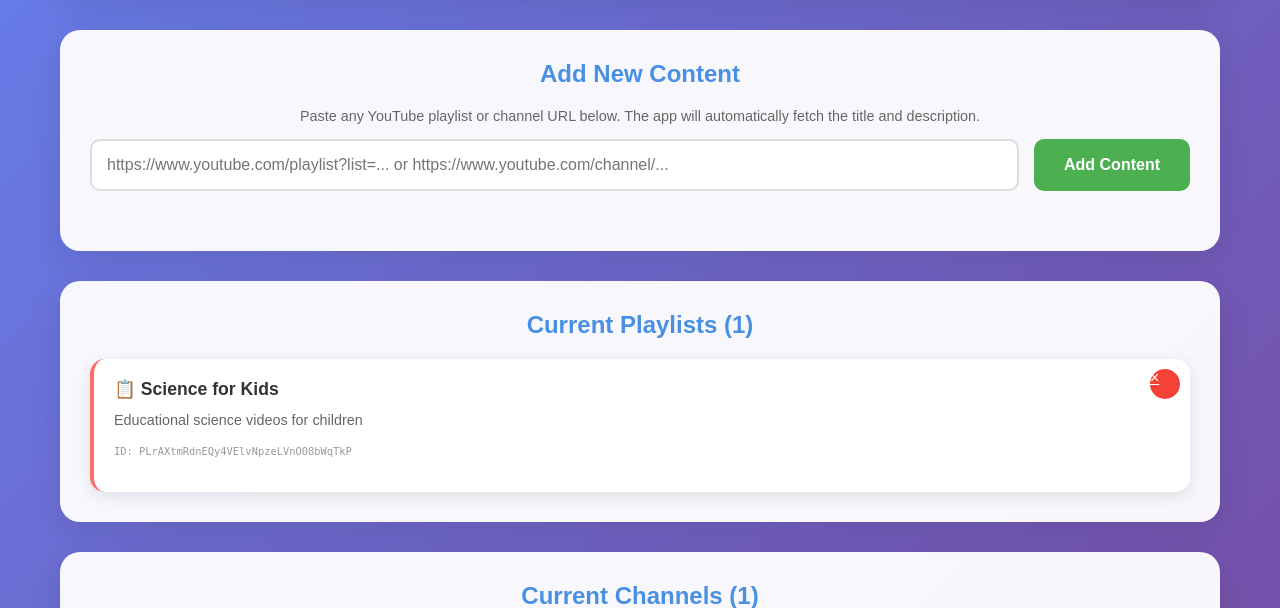
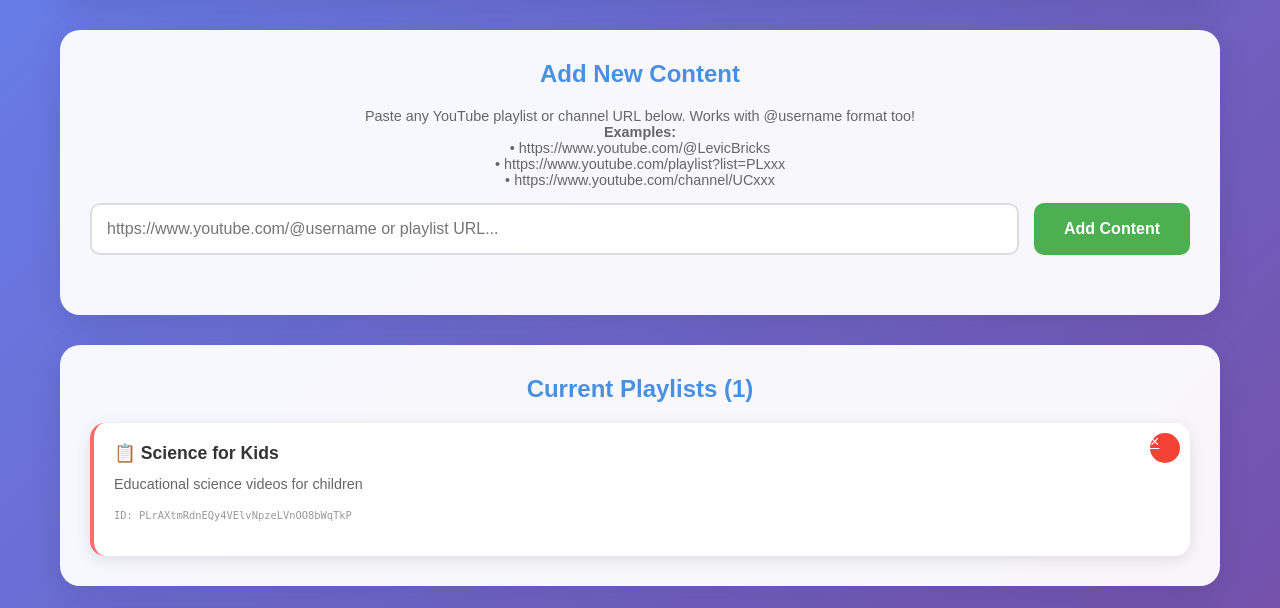
Before and after one commit to kpretz/kid-safe-youtube, a Flask app: page /admin in a window 1280 px wide. Shown: the part 98-706 px from the top of the page. Run offline with Flask 3, Linux system fonts and the light colour scheme; the visitor is signed in with stand-in values (Sample User, id 1).

Commit message:
add @channel handling

```diff
--- a/templates/admin.html
+++ b/templates/admin.html
@@ -259,10 +259,14 @@
         <div class="admin-section">
             <h2 class="section-title">Add New Content</h2>
             <div class="help-text">
-                Paste any YouTube playlist or channel URL below. The app will automatically fetch the title and description.
+                Paste any YouTube playlist or channel URL below. Works with @username format too!<br>
+                <strong>Examples:</strong><br>
+                • https://www.youtube.com/@LevicBricks<br>
+                • https://www.youtube.com/playlist?list=PLxxx<br>
+                • https://www.youtube.com/channel/UCxxx
             </div>
             <form method="POST" action="/admin/add" class="add-form">
-                <input type="url" name="url" placeholder="https://www.youtube.com/playlist?list=... or https://www.youtube.com/channel/..." required>
+                <input type="url" name="url" placeholder="https://www.youtube.com/@username or playlist URL..." required>
                 <button type="submit" class="add-btn">Add Content</button>
             </form>
         </div>
```
